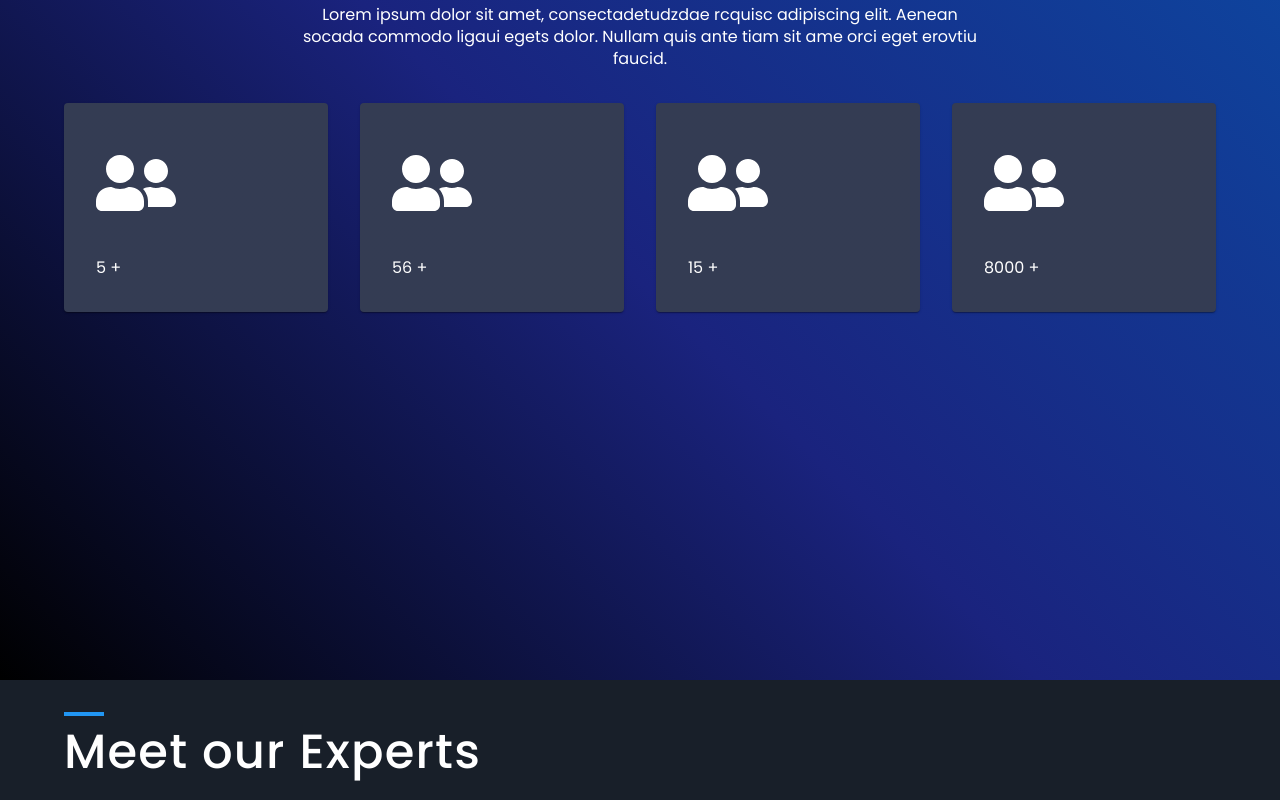
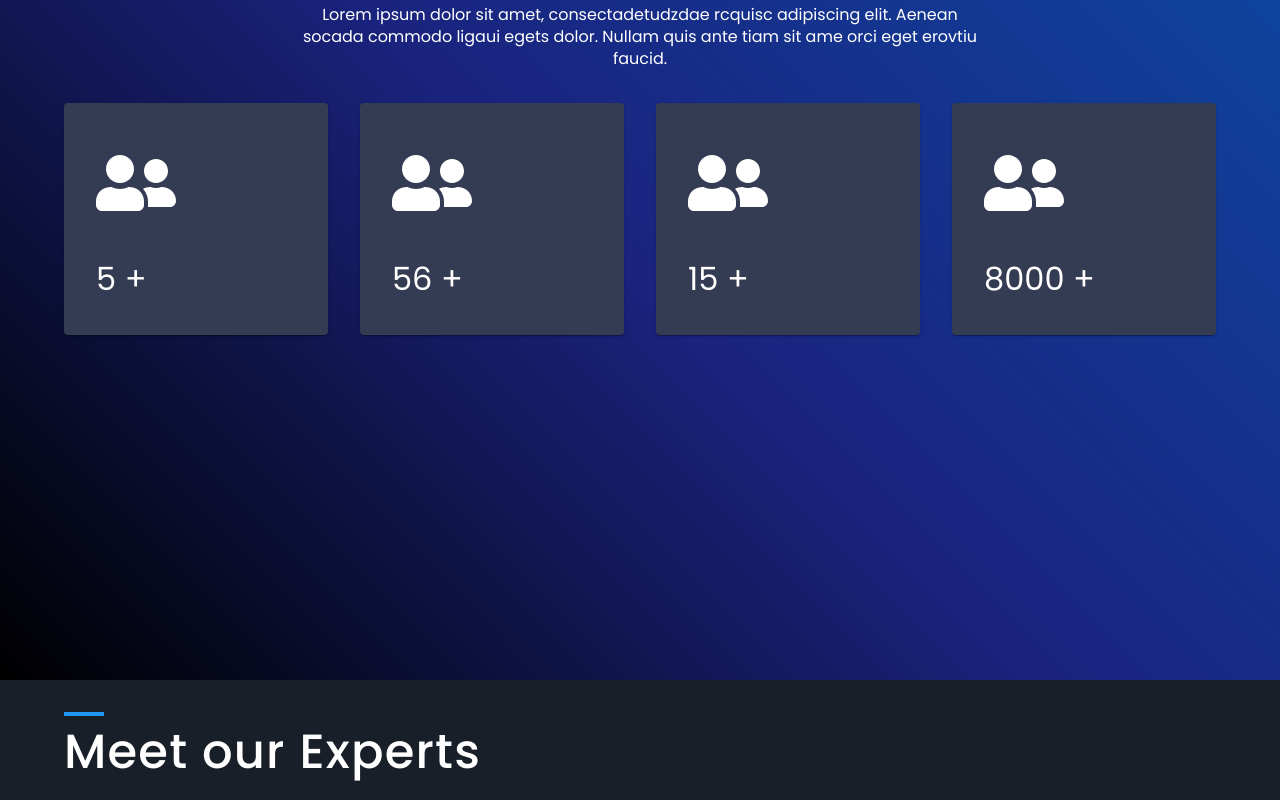
Before and after one commit to Web-Serv-Agency/webserv-website, a Next.js app: page / in a window 1280 px wide. Shown: the part 2600-3400 px from the top of the page. Built offline with nearby package versions, Linux system fonts and the light colour scheme; no server answers.

Commit message:
onk hatahati

```diff
--- a/src/components/Home/Facts.tsx
+++ b/src/components/Home/Facts.tsx
@@ -1,5 +1,5 @@
 import { FactsInterface } from "@/utils/interface/FactsInterface";
-import { Box, Card, Grid, Stack } from "@mui/material";
+import { Box, Card, Grid } from "@mui/material";
 import { FaUserFriends } from "react-icons/fa";
 import CountUpAnimation from "../common/CountUp";
 import SectionHeading from "../common/SectionHeading";
@@ -44,10 +44,10 @@ const Facts = () => {
         {facts.map((fact) => (
           <Grid key={fact.id} item xs={12} sm={6} md={3}>
             <Card sx={{ p: 4, bgcolor: "background.secondary" }}>
-              <Stack direction="column" spacing={5}>
-                <Box style={{ fontSize: "5rem" }}>{fact.icon}</Box>
-              </Stack>
-              <CountUpAnimation end={fact.count} suffix="+"/>
+              <Box sx={{ fontSize: "5rem" }}>{fact.icon}</Box>
+              <Box style={{ fontSize: "2rem" }}>
+                <CountUpAnimation end={fact.count} suffix="+" />
+              </Box>
             </Card>
           </Grid>
         ))}
--- a/src/components/Home/Testimonials.tsx
+++ b/src/components/Home/Testimonials.tsx
@@ -95,7 +95,7 @@ export default function Testimonials({}: Props) {
   };
 
   const settings = {
-    dots: true,
+    dots: false,
     infinite: true,
     speed: 500,
     autoplay: true,
@@ -123,6 +123,7 @@ export default function Testimonials({}: Props) {
             incidunt rerum dolores pariatur. Odio, id. Iure commodi, similique."
         position="center"
       />
+
       <Box sx={{ py: 6, position: "relative" }}>
         <Box
           component="div"
@@ -138,22 +139,10 @@ export default function Testimonials({}: Props) {
         <Slider {...settings}>
           {data.map((testimonial) => (
             <Box key={testimonial._id} sx={{ textAlign: "left", px: 1.5 }}>
-              <Box
-                sx={{ p: 2.5, bgcolor: "background.primary", borderRadius: 3 }}
-              >
-                <Box
-                  component={Image}
-                  src={logo}
-                  alt={testimonial.name}
-                  width={100}
-                  height={100}
-                  sx={{ display: "block" }}
-                />
+              <Box sx={{ p: 2.5, bgcolor: "background.primary", borderRadius: 3 }}>
+                <Box component={Image} src={logo} alt={testimonial.name} width={100} height={100} sx={{ display: "block" }} />
 
-                <Typography
-                  variant="subtitle1"
-                  sx={{ mt: 3, fontSize: "18px", color: "text.primary" }}
-                >
+                <Typography variant="subtitle1" sx={{ mt: 3, fontSize: "18px", color: "text.primary" }}>
                   {testimonial.name}
                 </Typography>
 
--- a/src/components/common/CountUp.tsx
+++ b/src/components/common/CountUp.tsx
@@ -27,7 +27,7 @@ const CountUpAnimation = ({ end, suffix, prefix }: CountUpAnimationProps) => {
         <motion.span
           style={{ display: "flex", alignItems: "center" }}
           key={count}
-          initial={{ y: "100%" }}
+          initial={{ y: "20%" }}
           animate={{ y: 0 }}
           transition={{ type: "spring", stiffness: 500, damping: 30 }}
         >
--- a/src/pages/index.tsx
+++ b/src/pages/index.tsx
@@ -1,14 +1,5 @@
 import Home from "@/components/Home";
-import { useRouter } from "next/router";
-import { useEffect } from "react";
 
 export default function Index() {
-  const router = useRouter();
-  useEffect(() => {
-    if (process.env.NODE_ENV !== "development") {
-      router.push("/maintenance");
-    }
-  }, [router]);
-
   return <Home />;
 }
--- a/src/styles/globals.css
+++ b/src/styles/globals.css
@@ -46,8 +46,8 @@ button {
 /* slick styles */
 @import "~slick-carousel/slick/slick.css";
 @import "~slick-carousel/slick/slick-theme.css";
-
-/* slider dot control */
+/*
+slider dot control
 .slick-slider {
   padding-bottom: 40px;
 }
@@ -78,4 +78,4 @@ ul.slick-dots::before {
   border-radius: 5px;
   height: 10px;
   background-color: white;
-}
+} */
```
